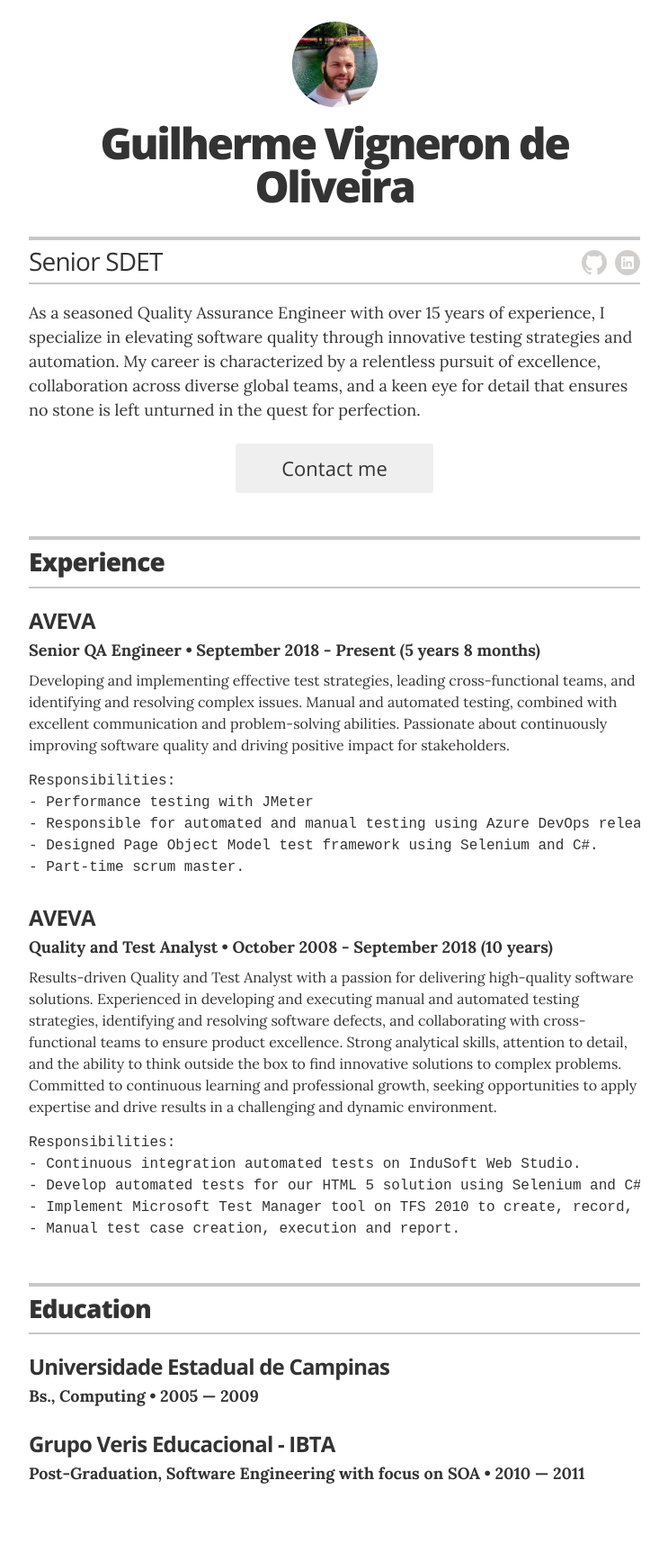
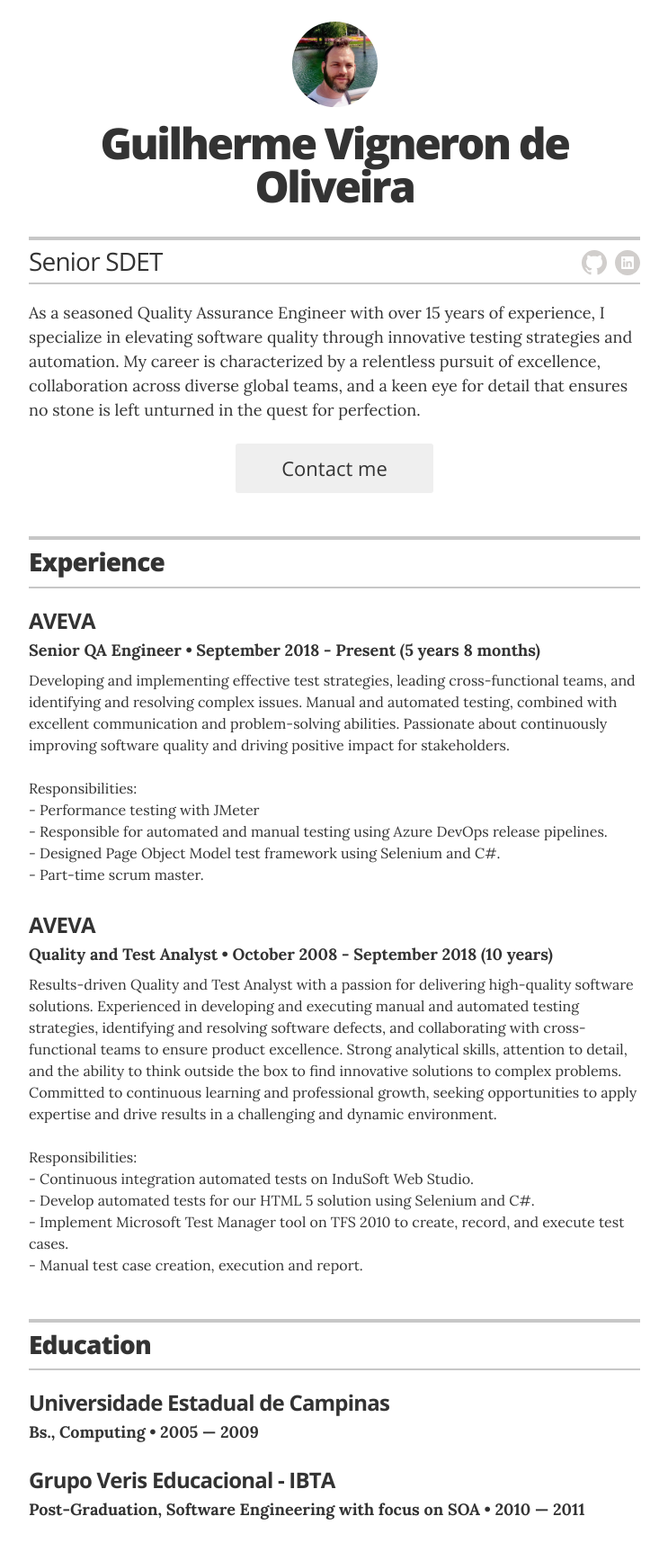
Before and after one commit to guilhermevigneron/guilhermevigneron.github.io, a Jekyll site: the page built from index.html, in a window 1280 px wide. Shown: the whole page at 90% size, without its empty margins (268-1011 px from the left). Built offline with Jekyll 4.4.1, drawn with Linux system fonts in a browser that asks for light colours; before the commit the page ends 1695 px from its top, so only the background shows below that.

Commit message:
update tag

```diff
--- a/_data/experience.yml
+++ b/_data/experience.yml
@@ -6,13 +6,13 @@
   duration: "September 2018 - Present (5 years 8 months)"
   summary: |
     Developing and implementing effective test strategies, leading cross-functional teams, and identifying and resolving complex issues. Manual and automated testing, combined with excellent communication and problem-solving abilities. Passionate about continuously improving software quality and driving positive impact for stakeholders.
-    <pre>
+    <div style="white-space: pre-wrap;">
     Responsibilities:
     - Performance testing with JMeter
     - Responsible for automated and manual testing using Azure DevOps release pipelines.
     - Designed Page Object Model test framework using Selenium and C#.
     - Part-time scrum master.
-    </pre>
+    </div>
 
 # Quality and Test Analyst
 - company: AVEVA
@@ -20,10 +20,10 @@
   duration: "October 2008 - September 2018 (10 years)"
   summary: |
     Results-driven Quality and Test Analyst with a passion for delivering high-quality software solutions. Experienced in developing and executing manual and automated testing strategies, identifying and resolving software defects, and collaborating with cross-functional teams to ensure product excellence. Strong analytical skills, attention to detail, and the ability to think outside the box to find innovative solutions to complex problems. Committed to continuous learning and professional growth, seeking opportunities to apply expertise and drive results in a challenging and dynamic environment.
-    <pre>
+    <div style="white-space: pre-wrap;">
     Responsibilities:
     - Continuous integration automated tests on InduSoft Web Studio.
     - Develop automated tests for our HTML 5 solution using Selenium and C#.
     - Implement Microsoft Test Manager tool on TFS 2010 to create, record, and execute test cases.
     - Manual test case creation, execution and report.
-    </pre>
+    </div>
```
